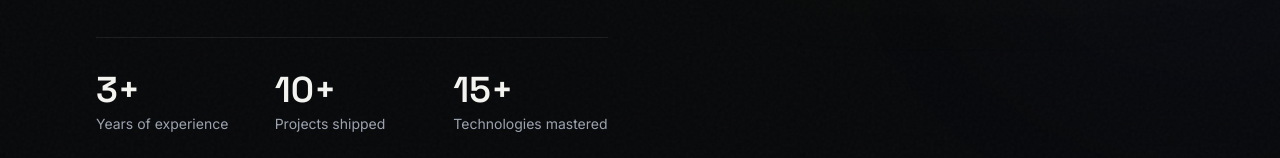
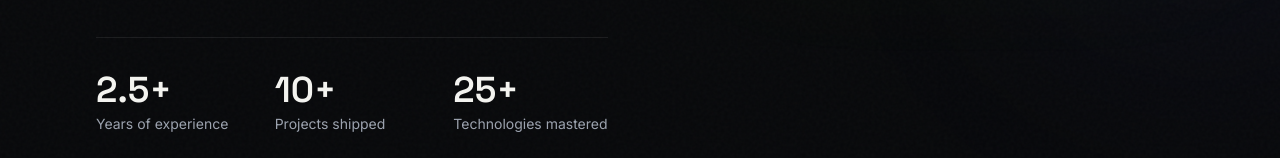
Before and after one commit to meetpatel0723/Portfolio, a React (Vite) app: page / in a window 1280 px wide. Shown: the part 640-798 px from the top of the page. Built offline with nearby package versions, Linux system fonts and the light colour scheme; no server answers.

Commit message:
Update personal.ts

```diff
--- a/src/data/personal.ts
+++ b/src/data/personal.ts
@@ -14,13 +14,13 @@ export const personal = {
   resumeUrl: "#", // TODO: link to your resume PDF
   socials: {
     github: "https://github.com/your-username",
-    linkedin: "https://linkedin.com/in/your-username",
+    linkedin: "www.linkedin.com/in/meet-patel-086197253",
     twitter: "https://twitter.com/your-username",
   },
   stats: [
-    { value: "3+", label: "Years of experience" },
+    { value: "2.5+", label: "Years of experience" },
     { value: "10+", label: "Projects shipped" },
-    { value: "15+", label: "Technologies mastered" },
+    { value: "25+", label: "Technologies mastered" },
   ],
 } as const;
 
```
